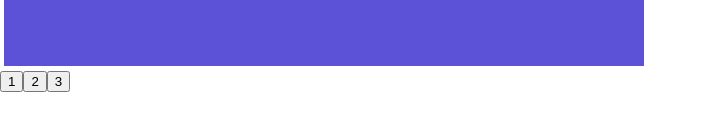
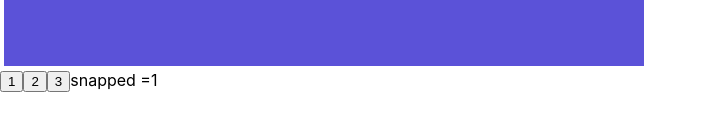
Before and after one commit to richardimaoka/tutorial-carousel-animation, a React (Create React App) app in the folder app/: page / in a window 1280 px wide. Shown: the part 298-428 px from the top of the page, without its empty margins (0-707 px from the left). Built offline with nearby package versions, Linux system fonts and the light colour scheme.

Commit message:
snap state

```diff
--- a/app/src/App.tsx
+++ b/app/src/App.tsx
@@ -1,4 +1,4 @@
-import React from "react";
+import React, { useState } from "react";
 
 interface CarouselItemProps {
   imagePath: string;
@@ -47,12 +47,15 @@ const CarouselContainer = ({ imagePathList }: CarouselContainerProps) => {
 
 const CarouselControl = () => {
   const imagePathList = ["/images/1.png", "/images/2.png", "/images/3.png"];
+  const [snapped, setSnapped] = useState(0);
+
   return (
     <div>
       <CarouselContainer imagePathList={imagePathList} />
-      <button>1</button>
-      <button>2</button>
-      <button>3</button>
+      <button onClick={() => setSnapped(0)}>1</button>
+      <button onClick={() => setSnapped(1)}>2</button>
+      <button onClick={() => setSnapped(2)}>3</button>
+      <span>snapped ={snapped + 1}</span>
     </div>
   );
 };
```
